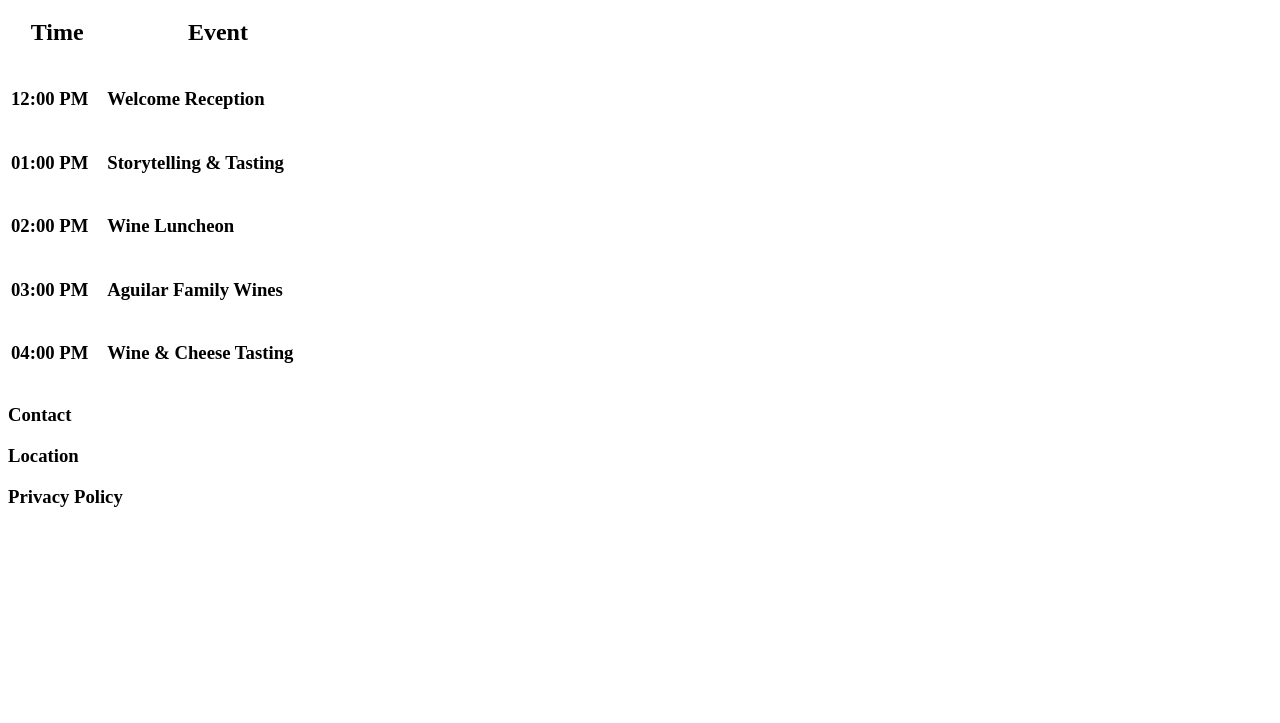
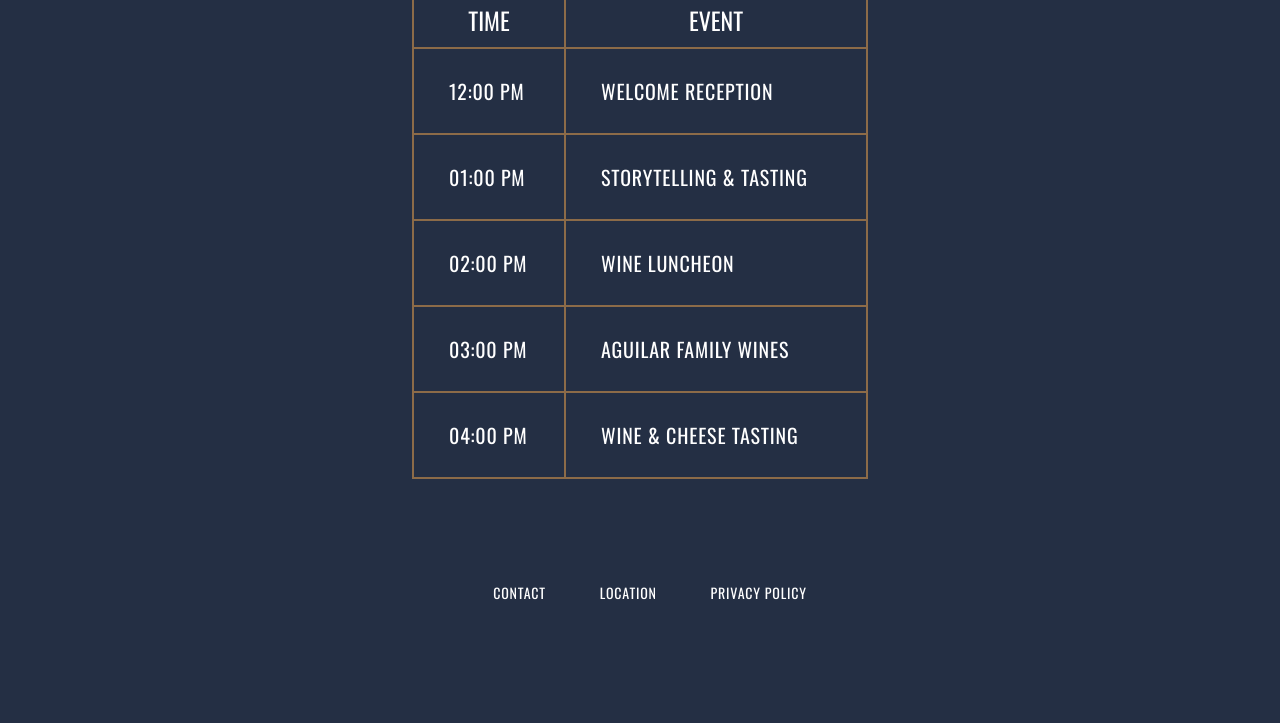
Before and after one commit to VictoriaMD/simple-table-html, a plain HTML site: page index.html in a window 1280 px wide. Shown: the part 168-891 px from the top of the page. Before the commit the page ends 800 px from the top, so only its background shows below. Drawn offline with nearby package versions, Linux system fonts and the light colour scheme.

Commit message:
upload files

```diff
--- a/index.html
+++ b/index.html
@@ -4,6 +4,9 @@
     <meta charset="UTF-8">
     <meta name="viewport" content="width=device-width, initial-scale=1.0">
     <title>Wine Festival</title>
+    <link href="https://fonts.googleapis.com/css?family=Oswald" rel="stylesheet">
+    <link rel="stylesheet" type="text/css" href="reset.css" />
+    <link rel="stylesheet" type="text/css" href="style.css" />
 </head>
 <body>
     <header>
--- /dev/null
+++ b/reset.css
@@ -0,0 +1,43 @@
+html, body, div, span, applet, object, iframe,
+h1, h2, h3, h4, h5, h6, p, blockquote, pre,
+a, abbr, acronym, address, big, cite, code,
+del, dfn, em, img, ins, kbd, q, s, samp,
+small, strike, strong, sub, sup, tt, var,
+b, u, i, center,
+dl, dt, dd, ol, ul, li,
+fieldset, form, label, legend,
+table, caption, tbody, tfoot, thead, tr, th, td,
+article, aside, canvas, details, embed,
+figure, figcaption, footer, header, hgroup,
+menu, nav, output, ruby, section, summary,
+time, mark, audio, video {
+	margin: 0;
+	padding: 0;
+	border: 0;
+	font-size: 100%;
+	font: inherit;
+	vertical-align: baseline;
+}
+/* HTML5 display-role reset for older browsers */
+article, aside, details, figcaption, figure,
+footer, header, hgroup, menu, nav, section {
+	display: block;
+}
+body {
+	line-height: 1;
+}
+ol, ul {
+	list-style: none;
+}
+blockquote, q {
+	quotes: none;
+}
+blockquote:before, blockquote:after,
+q:before, q:after {
+	content: '';
+	content: none;
+}
+table {
+	border-collapse: collapse;
+	border-spacing: 0;
+}
--- a/style.css
+++ b/style.css
@@ -0,0 +1,83 @@
+html {
+    margin: 0;
+  padding: 0;
+  border: 0;
+  font-size: 100%;
+  font: inherit;
+  vertical-align: baseline;
+}
+
+body {
+background-color: #242f44;
+color: white;
+  font-family: 'Oswald', sans-serif;
+}
+
+header {
+text-align: center;
+margin-top: 5px;
+}
+
+h1 {
+font-size: 36px;
+padding: 15px;
+color: #8c6b48;
+background-color: white;
+}
+
+h2 {
+font-size: 24px;
+padding: 15px;
+text-transform: uppercase;
+}
+
+h3 {
+font-size: 20px;
+padding: 15px;
+text-transform: uppercase;
+text-align: left;
+margin-left: 20px;
+font-weight: 500;
+line-height: 2.7;
+letter-spacing: 0.8px;
+}
+
+th {
+border: 2px solid #8c6b48;
+}
+
+table {
+text-align: center;
+margin: 20px auto;
+}
+
+td {
+border: 2px solid #8c6b48;
+width: 300px;
+}
+
+footer {
+margin-top: 50px;
+text-align: center;
+position: fixed;
+width: 100%;
+bottom: 5px;
+background-color: #242f44;
+z-index: 5;
+}
+footer h3 {
+display: inline-block;
+font-size: 14px;
+background-color: #242f44;
+}
+
+.container {
+max-width: 940px;
+margin: 0 auto;
+height: 800px;
+}
+
+
+.left {
+width: 150px;
+}
```
